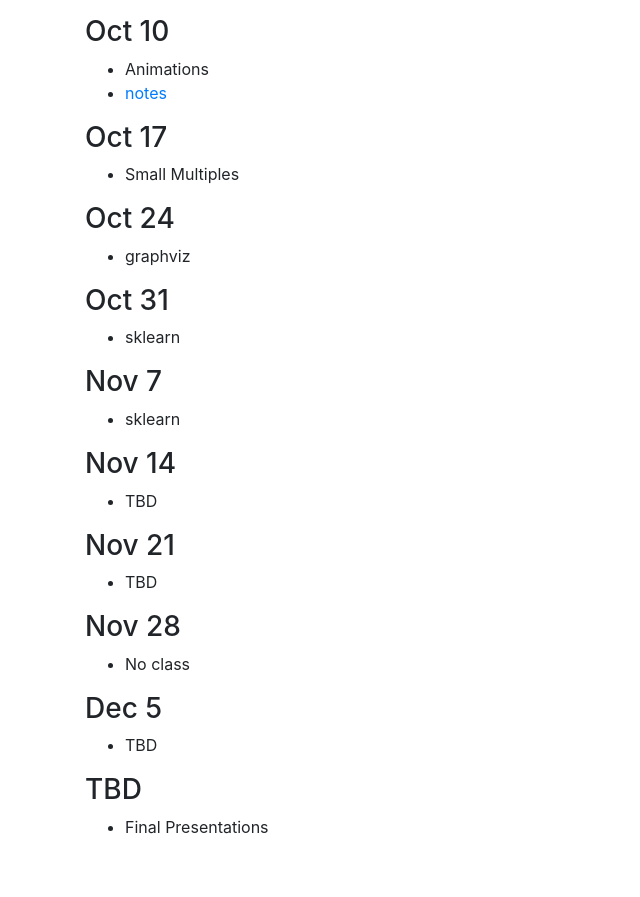
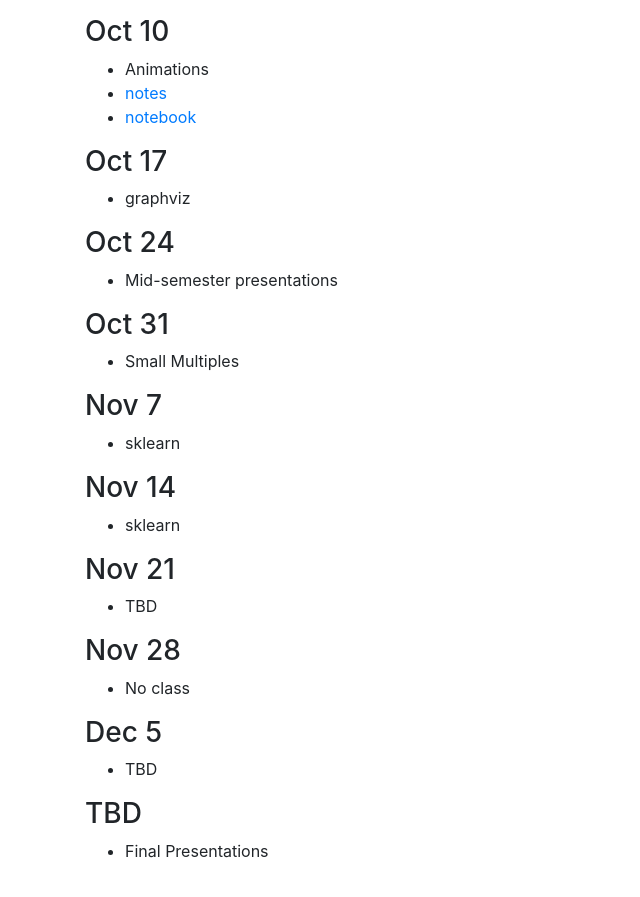
Before and after one commit to wisc-ds-projects/wisc-ds-projects.github.io, a plain HTML site: page f19/schedule.html in a window 1280 px wide. Shown: the part 863-1760 px from the top of the page, without its empty margins (0-640 px from the left). Drawn offline with nearby package versions, Linux system fonts and the light colour scheme; a script that the page names is missing.

Commit message:
animation demo

```diff
--- a/f19/schedule.html
+++ b/f19/schedule.html
@@ -92,21 +92,22 @@
       <ul>
         <li>Animations
         <li><a href="meetings/6-animation.pdf">notes</a>
+        <li><a href="meetings/6-animation.ipynb">notebook</a>
       </ul>
 
       <h3>Oct 17</h3>
       <ul>
-        <li>Small Multiples
+        <li>graphviz
       </ul>
 
       <h3>Oct 24</h3>
       <ul>
-        <li>graphviz
+        <li>Mid-semester presentations
       </ul>
 
       <h3>Oct 31</h3>
       <ul>
-        <li>sklearn
+        <li>Small Multiples
       </ul>
 
       <h3>Nov 7</h3>
@@ -116,7 +117,7 @@
 
       <h3>Nov 14</h3>
       <ul>
-        <li>TBD
+        <li>sklearn
       </ul>
 
       <h3>Nov 21</h3>
```
Also changed, not shown: 1 other file.
